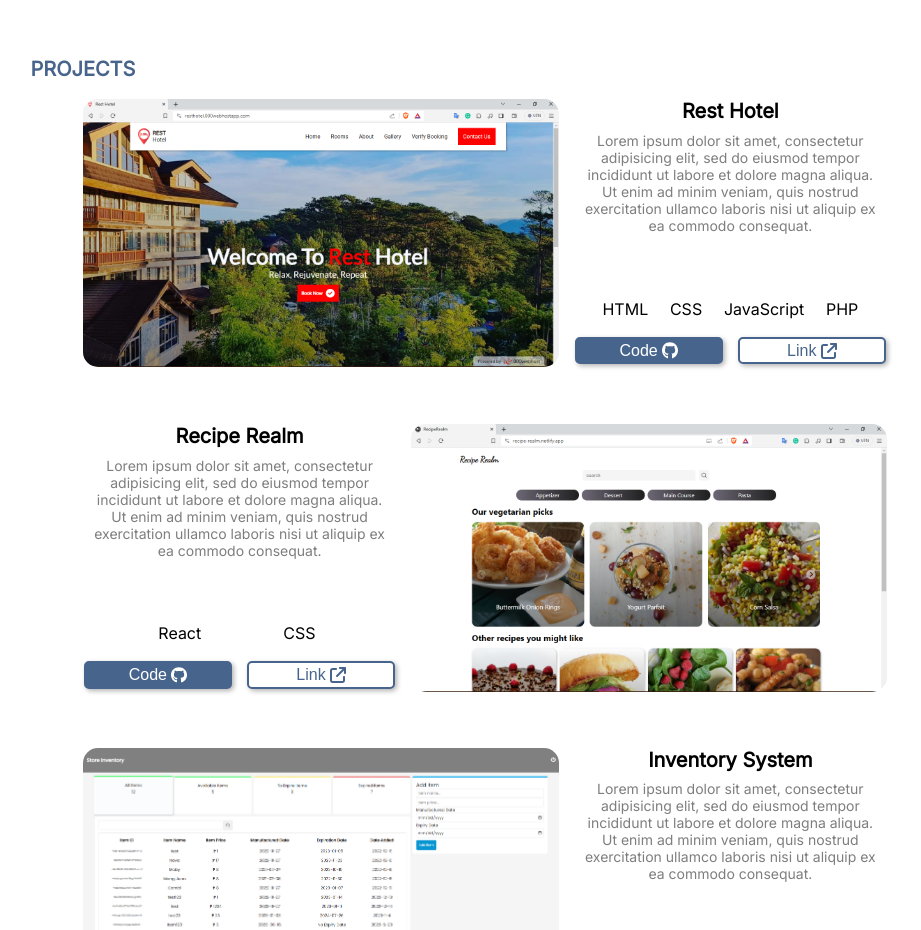
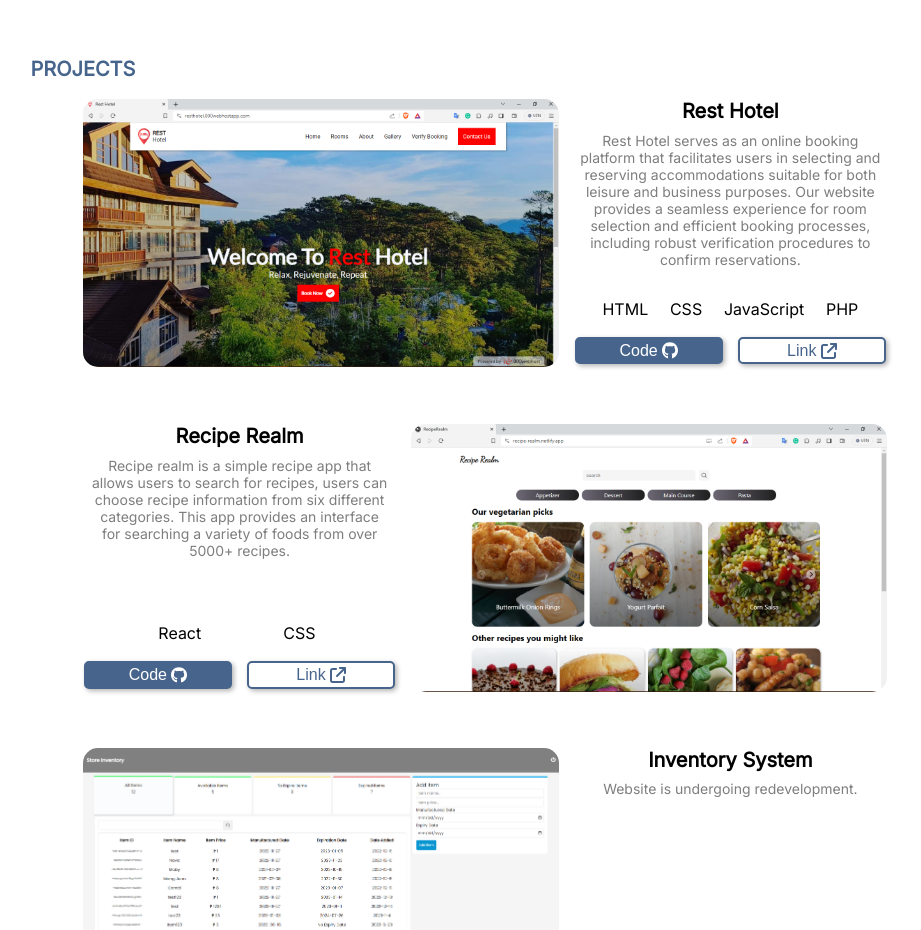
Before and after one commit to darrellabuguen/tsx-portfolio, a React (Vite) app: page / in a window 1280 px wide. Shown: the part 1080-2010 px from the top of the page, without its empty margins (155-1076 px from the left). Built offline with nearby package versions, Linux system fonts and the light colour scheme.

Commit message:
Updated pagestsx project section

```diff
--- a/src/components/Pages.tsx
+++ b/src/components/Pages.tsx
@@ -65,10 +65,11 @@ const Pages = () => {
                     </Content>
                     <Content clsname="second-card project" background="bg-dark" sub="-subtle">
                         <p className="project-title">Rest Hotel</p>
-                        <p className="project-info">Lorem ipsum dolor sit amet, consectetur adipisicing elit, sed do eiusmod
-                            tempor incididunt ut labore et dolore magna aliqua. Ut enim ad minim veniam,
-                            quis nostrud exercitation ullamco laboris nisi ut aliquip ex ea commodo
-                            consequat.
+                        <p className="project-info">
+                            Rest Hotel serves as an online booking platform that facilitates
+                            users in selecting and reserving accommodations suitable for both leisure and business purposes.
+                            Our website provides a seamless experience for room selection and efficient booking processes,
+                            including robust verification procedures to confirm reservations.
                         </p>
                         <div className="project-language">
                             <p>HTML</p>
@@ -89,10 +90,10 @@ const Pages = () => {
                 <div className="project-container rev">
                     <Content clsname="second-card project" background="bg-dark" sub="-subtle">
                         <p className="project-title">Recipe Realm</p>
-                        <p className="project-info">Lorem ipsum dolor sit amet, consectetur adipisicing elit, sed do eiusmod
-                            tempor incididunt ut labore et dolore magna aliqua. Ut enim ad minim veniam,
-                            quis nostrud exercitation ullamco laboris nisi ut aliquip ex ea commodo
-                            consequat.
+                        <p className="project-info">
+                            Recipe realm is a simple recipe app that allows users to search for recipes,
+                            users can choose recipe information from six different categories. This app
+                            provides an interface for searching a variety of foods from over 5000+ recipes.
                         </p>
                         <div className="project-language">
                             <p>React</p>
@@ -117,10 +118,8 @@ const Pages = () => {
                     </Content>
                     <Content clsname="second-card project" background="bg-dark" sub="-subtle">
                         <p className="project-title">Inventory System</p>
-                        <p className="project-info">Lorem ipsum dolor sit amet, consectetur adipisicing elit, sed do eiusmod
-                            tempor incididunt ut labore et dolore magna aliqua. Ut enim ad minim veniam,
-                            quis nostrud exercitation ullamco laboris nisi ut aliquip ex ea commodo
-                            consequat.
+                        <p className="project-info">
+                            Website is undergoing redevelopment.
                         </p>
                         <div className="project-language">
                             <p>HTML</p>
```
